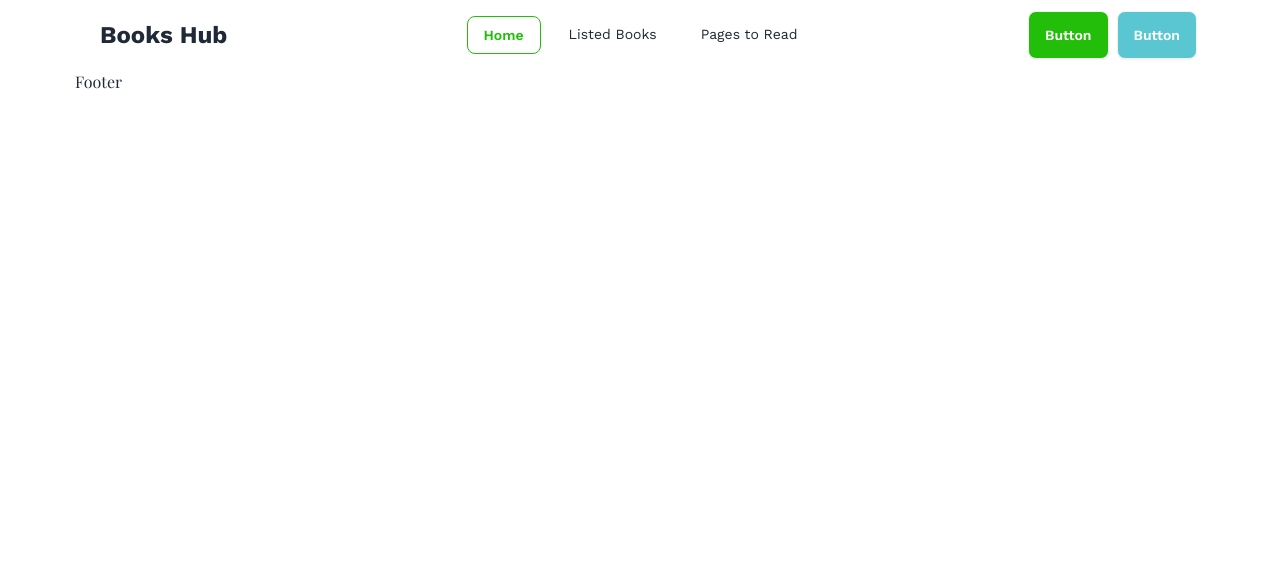
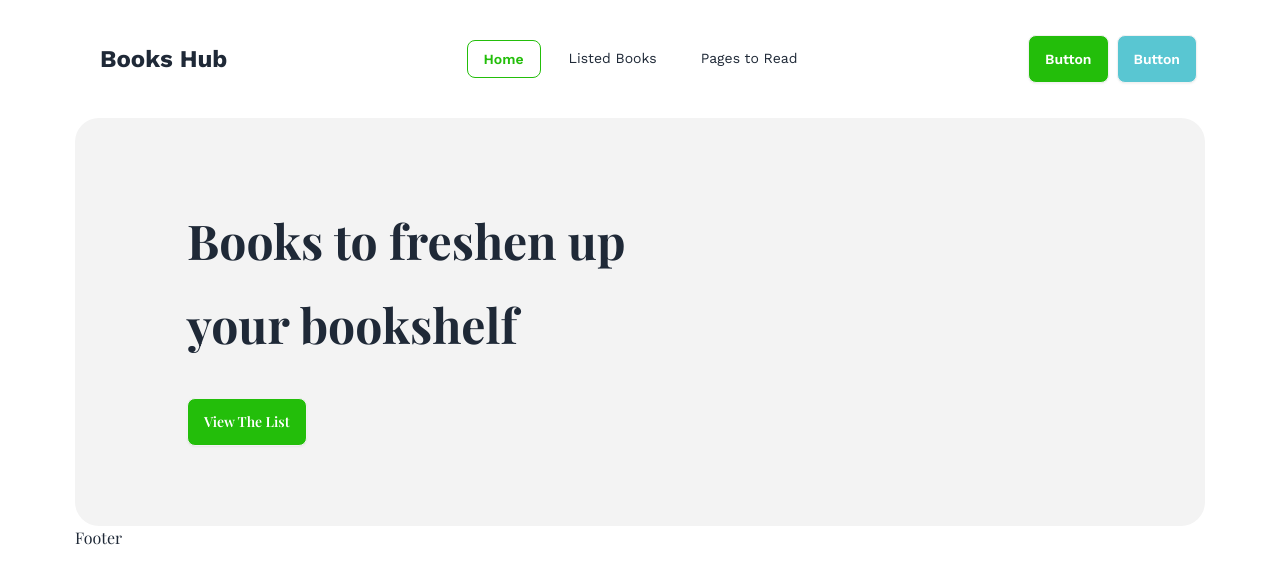
Before and after one commit to rjspyk5/book-shelf, a React (Vite) app: page / in a window 1280 px wide. Shown: the top 584 px of the page. Built offline with nearby package versions, Linux system fonts and the light colour scheme; a web font is replaced by a local one.

Commit message:
stucture ready for banner section

```diff
--- /dev/null
+++ b/src/Components/Banner/Banner.jsx
@@ -0,0 +1,20 @@
+import React from "react";
+import { Link } from "react-router-dom";
+
+export const Banner = () => {
+  return (
+    <div className="md:px-28 px-10 md:py-20 py-12 bg-[#1313130D] rounded-3xl grid grid-cols-5 gap-20">
+      <div className="col-span-3">
+        <h1 className="md:text-5xl text-2xl font-bold md:leading-[84px]">
+          Books to freshen up your bookshelf
+        </h1>
+        <Link
+          to="/books"
+          className="btn-sm mt-8 btn md:btn-md bg-pri text-[white]"
+        >
+          View The List
+        </Link>
+      </div>
+    </div>
+  );
+};
--- a/src/Pages/Header/Header.jsx
+++ b/src/Pages/Header/Header.jsx
@@ -43,7 +43,7 @@ export const Header = () => {
     </>
   );
   return (
-    <div className="navbar bg-base-100 font-work-sans">
+    <div className="navbar bg-base-100 font-work-sans py-8">
       <div className="navbar-start">
         <div className="dropdown">
           <div
--- /dev/null
+++ b/src/Pages/Home/Home.jsx
@@ -0,0 +1,9 @@
+import { Banner } from "../../Components/Banner/Banner";
+
+export const Home = () => {
+  return (
+    <div>
+      <Banner></Banner>
+    </div>
+  );
+};
--- /dev/null
+++ b/src/Pages/ListedBooks/ListedBooks.jsx
@@ -0,0 +1,5 @@
+import React from "react";
+
+export const ListedBooks = () => {
+  return <div>ListedBooks</div>;
+};
--- /dev/null
+++ b/src/Pages/PageToRead/PageToRead.jsx
@@ -0,0 +1,5 @@
+import React from "react";
+
+export const PageToRead = () => {
+  return <div>PageToRead</div>;
+};
--- a/src/Routing/Routing.jsx
+++ b/src/Routing/Routing.jsx
@@ -1,4 +1,23 @@
 import { createBrowserRouter } from "react-router-dom";
 import { Root } from "../Root/Root";
+import { ListedBooks } from "../Pages/ListedBooks/ListedBooks";
+import { PageToRead } from "../Pages/PageToRead/PageToRead";
+import { Home } from "../Pages/Home/Home";
 
-export const router = createBrowserRouter([{ path: "/", element: <Root /> }]);
+export const router = createBrowserRouter([
+  {
+    path: "/",
+    element: <Root />,
+    children: [
+      {
+        path: "/",
+        element: <Home />,
+      },
+      {
+        path: "/books",
+        element: <ListedBooks />,
+      },
+      { path: "/read", element: <PageToRead /> },
+    ],
+  },
+]);
```
